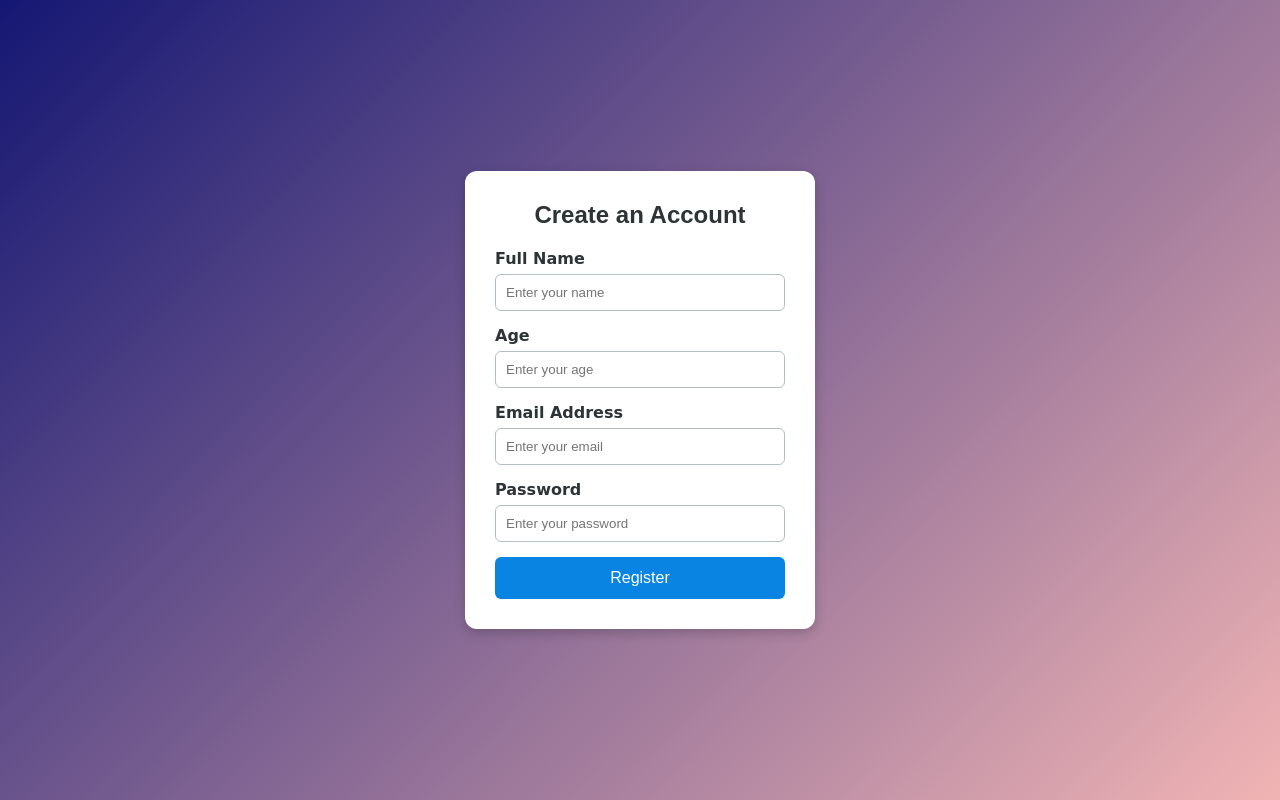
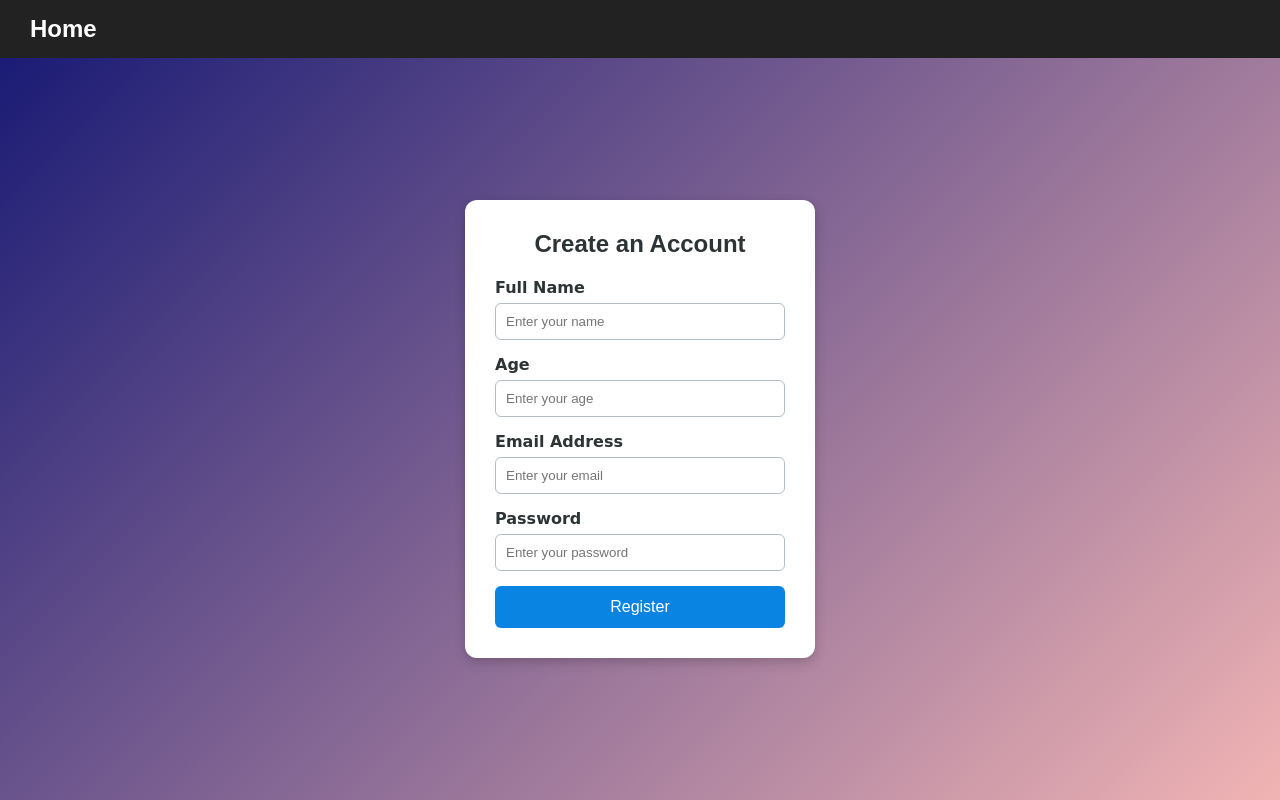
Before and after one commit to d-manucharyan/Server-creating-with-MVC, a Node server app: page /auth/register in a window 1280 px wide. Run offline with Node 20, Linux system fonts and the light colour scheme.

Commit message:
full mvc architecture

```diff
--- a/app.js
+++ b/app.js
@@ -9,13 +9,15 @@ const { editRouter, homeRouter, authRouter, mainRouter, userRouter, delRouter }
 const { UsersService } = require('./services/UsersService');
 const { DelService } = require('./services/DelService');
 const { EditService } = require('./services/EditService');
+const { AuthService } = require('./services/AuthService');
 
 
 var app = express();
 app.locals.services = {
   usersService: new UsersService(),
   delService: new DelService(),
-  ediitService: new EditService()
+  ediitService: new EditService(),
+  authService: new AuthService()
 }
 
 // view engine setup
--- a/controller/AuthController.js
+++ b/controller/AuthController.js
@@ -1,3 +1,5 @@
+const { schema } = require("../schema")
+
 class AuthController {
     async getRegister(req, res, next) {
         res.render('register')
@@ -5,6 +7,24 @@ class AuthController {
     async getLogin(req, res, next) {
         res.render('login')
     }
+    async postRegister(req, res, next) {
+        try {
+            let { users } = res.locals
+            const validated = await schema.validateAsync(req.body)
+            users = req.app.locals.services.authService.postRegister(users, validated)
+            res.redirect('/auth/login')
+        } catch (error) {
+            res.status(400).json({ error: error.message })
+        }
+    }
+    async postLogin(req, res, next) {
+        const { users } = res.locals
+        const user = await req.app.locals.services.authService.postLogin(users, req.body)
+        if (!user) {
+            return res.status(401).send("User not found")
+        }
+        res.redirect(`/main/${user.id}`)
+    }
 }
 
 module.exports = { AuthController }
--- a/db/users.json
+++ b/db/users.json
@@ -56,10 +56,17 @@
     "id": 1756372576287
   },
   {
-    "name": "David Manucharyan",
+    "name": "Brad Pitt",
+    "age": 61,
+    "email": "bradpitt1963@mail.ru",
+    "password": "$2b$10$Qfbh9mTIrl3xuUJvHVf48OV2wXmnEdf3o.Q5gRVRB/7gRVwu9F8re",
+    "id": 1756485710867
+  },
+  {
+    "name": "David  Manucharyan",
     "age": 25,
     "email": "manucharyandavid@gmail.com",
-    "password": "$2b$10$oyXMkG9DKcq62GRu5It90e32qIIdhcbLfZJ2.oorAXZ4bCMw9JlPq",
-    "id": 1756452397504
+    "password": "$2b$10$F7u..YC6PjhqRc5wFiOkEeOB8aYNazpxrLq68hHey4jHziHArAicC",
+    "id": 1756490541538
   }
 ]
--- a/public/stylesheets/edit.css
+++ b/public/stylesheets/edit.css
@@ -10,7 +10,7 @@ body {
     justify-content: center;
     align-items: center;
     min-height: 100vh;
-    background: linear-gradient(135deg, #74b9ff, #a29bfe);
+    background: linear-gradient(135deg, #141773, #f1b4b4);
 }
 
 form {
@@ -27,7 +27,7 @@ form {
 
 h1 {
     text-align: center;
-    color: #2d3436;
+    color: #000000;
 }
 
 form input {
--- a/public/stylesheets/register.css
+++ b/public/stylesheets/register.css
@@ -6,11 +6,23 @@
 }
 
 body {
+  min-height: 100vh;
   display: flex;
-  justify-content: center;
-  align-items: center;
-  min-height: 100vh;
+  flex-direction: column;
   background: linear-gradient(135deg, #141773, #f1b4b4);
+}
+
+.site-header {
+  background: #222;
+  padding: 15px 30px;
+}
+
+.site-logo {
+  color: #fff;
+  font-size: 24px;
+  font-weight: bold;
+  text-decoration: none;
+  transition: color 0.3s;
 }
 
 .container {
@@ -19,6 +31,7 @@ body {
   border-radius: 12px;
   box-shadow: 0 4px 12px rgba(0, 0, 0, 0.2);
   width: 350px;
+  margin: auto;
 }
 
 .container h2 {
@@ -48,6 +61,10 @@ body {
   transition: border-color 0.3s;
 }
 
+.register-form input:focus {
+  border-color: #0984e3;
+}
+
 .btn {
   width: 100%;
   padding: 12px;
@@ -57,7 +74,7 @@ body {
   color: #fff;
   font-size: 16px;
   cursor: pointer;
-  transition: 0.3s;
+  transition: background 0.3s;
 }
 
 .btn:hover {
--- a/routes/edit.js
+++ b/routes/edit.js
@@ -1,9 +1,5 @@
 var express = require('express')
 var editRouter = express.Router()
-const path = require('path')
-const fs = require('fs').promises
-const bcrypt = require('bcryptjs')
-const { editSchema } = require('../schema/editSchema')
 
 const { readData, checkEmailEdit } = require('../middleware')
 const { EditController } = require('../controller/EditController')
--- a/services/EditService.js
+++ b/services/EditService.js
@@ -5,9 +5,6 @@ const bcrypt = require('bcryptjs');
 class EditService {
     async postEdit(users, id, validated) {
         const user = users.find(u => u.id == id)
-        if (!user) {
-            return null
-        }
         user.name = validated.name
         user.email = validated.email
         user.age = validated.age
--- a/views/login.ejs
+++ b/views/login.ejs
@@ -9,6 +9,9 @@
 </head>
 
 <body>
+    <header class="site-header">
+        <a href="/" class="site-logo">Home</a>
+    </header>
     <div class="container">
         <h2>Login</h2>
         <form action="/auth/login" method="post" class="login-form">
--- a/views/main.ejs
+++ b/views/main.ejs
@@ -12,6 +12,9 @@
 </head>
 
 <body>
+    <header class="site-header">
+        <a href="/" class="site-logo">Home</a>
+    </header>
     <div class="welcome-container">
         <h1>Welcome!</h1>
         <p>You have successfully logged in.</p>
--- a/views/register.ejs
+++ b/views/register.ejs
@@ -9,6 +9,9 @@
 </head>
 
 <body>
+    <header class="site-header">
+        <a href="/" class="site-logo">Home</a>
+    </header>
     <div class="container">
         <h2>Create an Account</h2>
         <form action="/auth/register" method="post" class="register-form">
--- a/views/users.ejs
+++ b/views/users.ejs
@@ -9,6 +9,10 @@
 </head>
 
 <body>
+    <header class="site-header">
+        <a href="/" class="site-logo">Home</a>
+    </header>
+
     <h1>Our Users</h1>
     <form method="get" action="/users">
         <input type="text" name="name" placeholder="Search by name">
```
Also changed, not shown: public/stylesheets/login.css (+15 -3 lines), public/stylesheets/main.css (+39 -18 lines), public/stylesheets/users.css (+13 -4 lines), routes/auth.js (+4 -34 lines), services/AuthService.js (added, +21 -0 lines).
